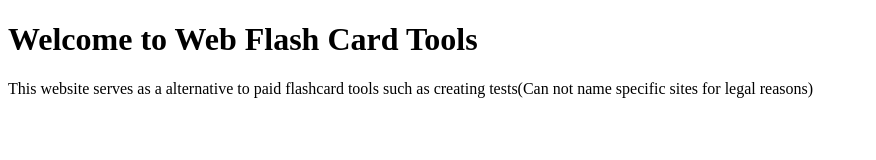
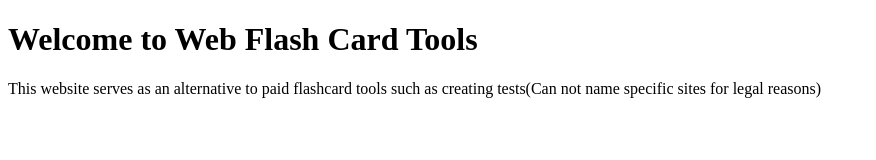
Before and after one commit to jman45-9/webFlashcardsTools, a plain HTML site: page index.html in a window 1280 px wide. Shown: the whole page, without its empty margins (0-876 px from the left). Drawn offline with Linux system fonts and the light colour scheme.

Commit message:
Update index.html

```diff
--- a/index.html
+++ b/index.html
@@ -6,6 +6,6 @@
 </head>
 <body>
   <h1>Welcome to Web Flash Card Tools</h1>
-  <p>This website serves as a alternative to paid flashcard tools such as creating tests(Can not name specific sites for legal reasons)</p>
+  <p>This website serves as an alternative to paid flashcard tools such as creating tests(Can not name specific sites for legal reasons)</p>
 </body>
 </html>
```
